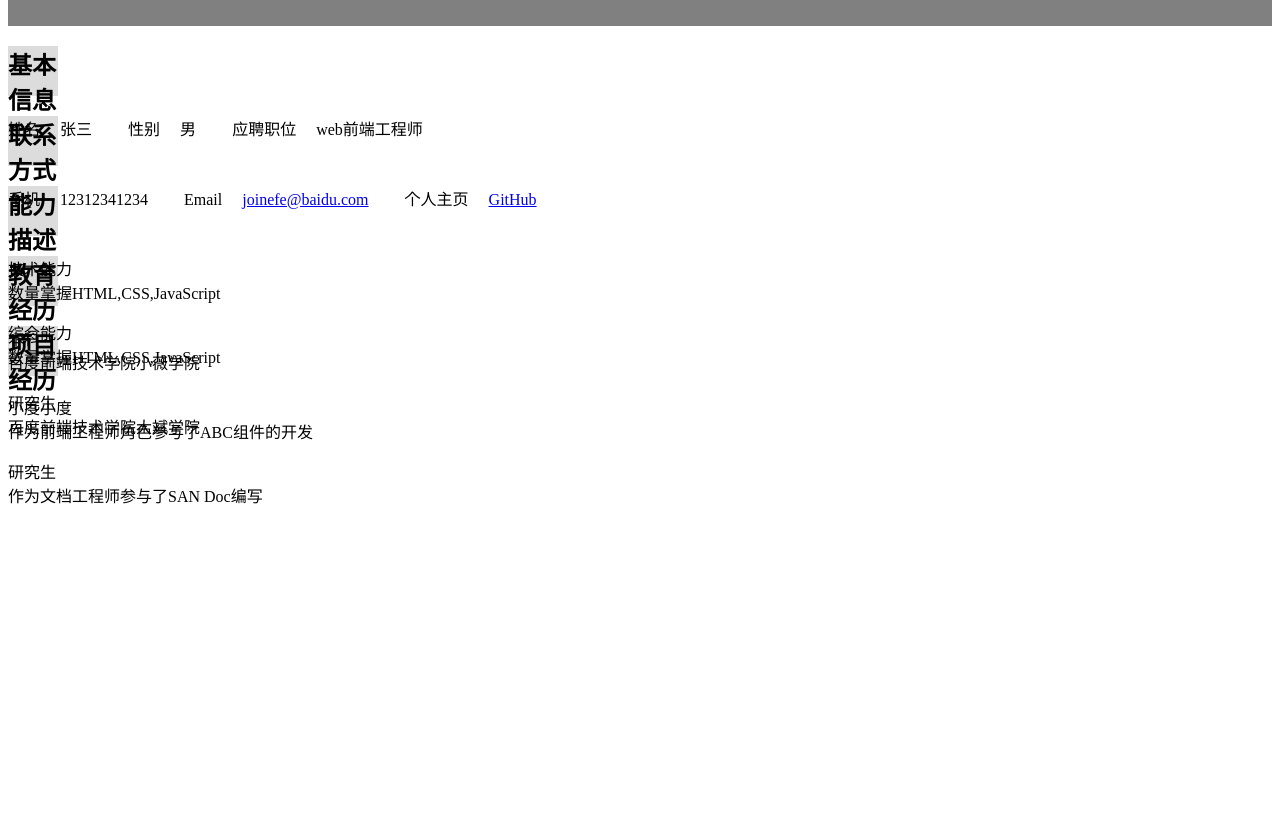
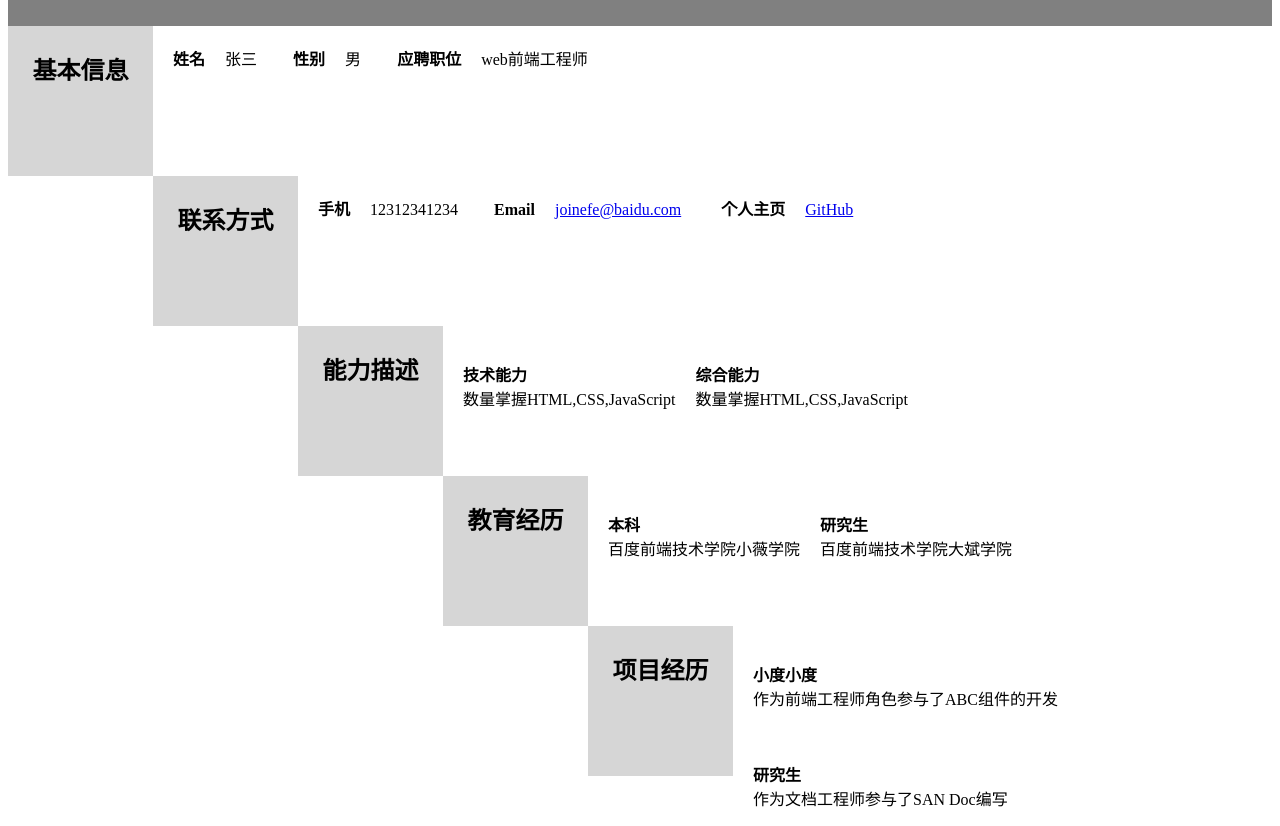
Before and after one commit to SukiYuSijing/ife-2018, a plain HTML site: page 零基础学院/resume.html in a window 1280 px wide. Shown: the part 82-908 px from the top of the page. Before the commit the page ends 800 px from the top, so only its background shows below. Drawn offline with Linux system fonts and the light colour scheme.

Commit message:
3ways resume3

```diff
--- a/零基础学院/css/style_3.css
+++ b/零基础学院/css/style_3.css
@@ -1,3 +1,7 @@
+.item{
+    font-weight: bold;
+}
+
 .banner{
     height: 100px;
     width: 100%;
@@ -12,18 +16,28 @@ h1{
     padding-left: 30px;
 }
 
-/* h2,p{
-    display: inline;
-} */
-
 h2{
+    margin:0px;
     color: black;
-    background-color: Gainsboro;
-    width: 50px;
-    height: 50px;
+    width: 145px;
+    height: 100%;
+    text-align: center;
+    line-height: 90px;
+    background-color: #D6D6D6;
+    border-bottom: 1px solid #FFF;
+    display: inline-block;
+    float: left;
+}
+.content,p{
+    padding-top: 20px;
+    padding-left: 20px;
+    display: inline-block;
+    float: left;
 }
 
+
 section{
+    margin: 0px;
     width: 100%;
-    height: 50px;
+    height: 150px;
 }
--- a/零基础学院/resume.html
+++ b/零基础学院/resume.html
@@ -16,24 +16,33 @@
     <div class="main">
         <section>
             <h2>基本信息</h2>
+            <div class="content">
                 <span class="item">姓名</span>&#12288
                 <span>张三</span>&#12288&#12288
                 <span class="item">性别</span>&#12288
                 <span>男</span>&#12288&#12288
                 <span class="item">应聘职位</span>&#12288
                 <span>web前端工程师</span>
+            </div>
         </section>
         <section>
             <h2>联系方式</h2>
+            <div class="content">
                 <span class="item">手机</span>&#12288
                 <span>12312341234</span>&#12288&#12288
                 <span class="item">Email</span>&#12288
-            <span><a href="mailto:joinefe@baidu.com?subject=Hello%20again">joinefe@baidu.com</a></span>&#12288&#12288
+                <span>
+                    <a href="mailto:joinefe@baidu.com?subject=Hello%20again">joinefe@baidu.com</a>
+                </span>&#12288&#12288
                 <span class="item">个人主页</span>&#12288
-            <span><a href="https://github.com/zmysb">GitHub</a></span>
+                <span>
+                    <a href="https://github.com/zmysb">GitHub</a>
+                </span>
+            </div>
         </section>
         <section>
             <h2>能力描述</h2>
+
             <p>
                 <span class="item">技术能力</span>
                 <br/>数量掌握HTML,CSS,JavaScript</p>
```
Lines whose indentation alone changed are shown as unchanged.
